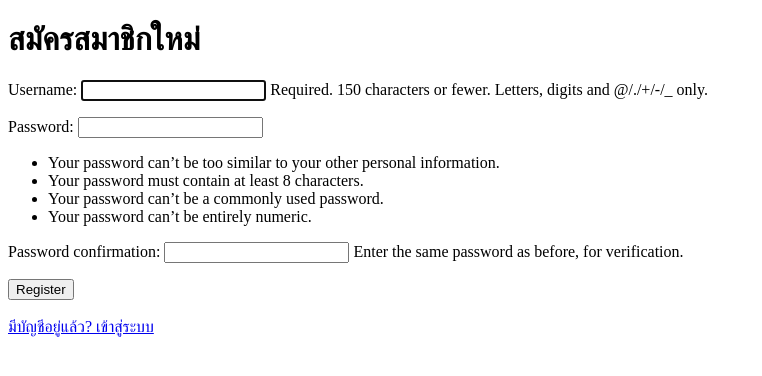
After one commit to theyam-stack/InternTrack-v.1.0.0, a Django app: page /register/ in a window 1280 px wide. The commit adds this page. Shown: the top 376 px of the page, without its empty margins (0-762 px from the left). Run offline with Django 5.2, Linux system fonts and the light colour scheme.

Commit message:
Implement User Authentication and Restrict Access

```diff
--- a/interntrack/settings.py
+++ b/interntrack/settings.py
@@ -130,3 +130,6 @@ MAILERS = {
         'BACKEND': 'django.core.mail.backends.console.EmailBackend',
     },
 }
+
+LOGIN_REDIRECT_URL = '/'
+LOGOUT_REDIRECT_URL = '/accounts/login/'
--- /dev/null
+++ b/tracker/templates/registration/register.html
@@ -0,0 +1,14 @@
+<!DOCTYPE html>
+<html>
+<head><title>สมัครสมาชิก</title></head>
+<body>
+    <h1>สมัครสมาชิกใหม่</h1>
+    <form method="POST">
+        {% csrf_token %}
+        {{ form.as_p }}
+        <button type="submit">Register</button>
+    </form>
+    <br>
+    <a href="{% url 'login' %}">มีบัญชีอยู่แล้ว? เข้าสู่ระบบ</a>
+</body>
+</html>
--- a/tracker/urls.py
+++ b/tracker/urls.py
@@ -1,4 +1,4 @@
-from django.urls import path
+from django.urls import path, include
 from . import views
 
 urlpatterns = [
@@ -6,4 +6,8 @@ urlpatterns = [
     path('create/', views.internship_create, name='internship_create'),
     path('<int:pk>/update/', views.internship_update, name='internship_update'),
     path('<int:pk>/delete/', views.internship_delete, name='internship_delete'),
+
+    # ระบบ Auth
+    path('accounts/', include('django.contrib.auth.urls')),
+    path('register/', views.register, name='register'),
 ]
--- a/tracker/views.py
+++ b/tracker/views.py
@@ -1,11 +1,16 @@
 from django.shortcuts import render, redirect, get_object_or_404
 from .models import Internship
 from .forms import InternshipForm
+from django.contrib.auth.forms import UserCreationForm
+from django.contrib.auth import login
+from django.contrib.auth.decorators import login_required
 
+@login_required
 def internship_list(request):
     internships = Internship.objects.all()
     return render(request, 'tracker/internship_list.html', {'internships': internships})
 
+@login_required
 def internship_create(request):
     if request.method == 'POST':
         form = InternshipForm(request.POST)
@@ -16,6 +21,7 @@ def internship_create(request):
         form = InternshipForm()
     return render(request, 'tracker/internship_form.html', {'form': form})
 
+@login_required
 def internship_update(request, pk):
     internship = get_object_or_404(Internship, pk=pk)
     if request.method == 'POST':
@@ -27,9 +33,20 @@ def internship_update(request, pk):
         form = InternshipForm(instance=internship)
     return render(request, 'tracker/internship_form.html', {'form': form})
 
+@login_required
 def internship_delete(request, pk):
     internship = get_object_or_404(Internship, pk=pk)
     if request.method == 'POST':
         internship.delete()
         return redirect('internship_list')
     return render(request, 'tracker/internship_confirm_delete.html', {'internship': internship})
+def register(request):
+    if request.method == 'POST':
+        form = UserCreationForm(request.POST)
+        if form.is_valid():
+            user = form.save()
+            login(request, user) # สมัครเสร็จให้ล็อกอินอัตโนมัติ
+            return redirect('internship_list')
+    else:
+        form = UserCreationForm()
+    return render(request, 'registration/register.html', {'form': form})
```
Also changed, not shown: tracker/templates/registration/login.html (added, +14 -0 lines), tracker/templates/tracker/internship_list.html (+7 -0 lines).
